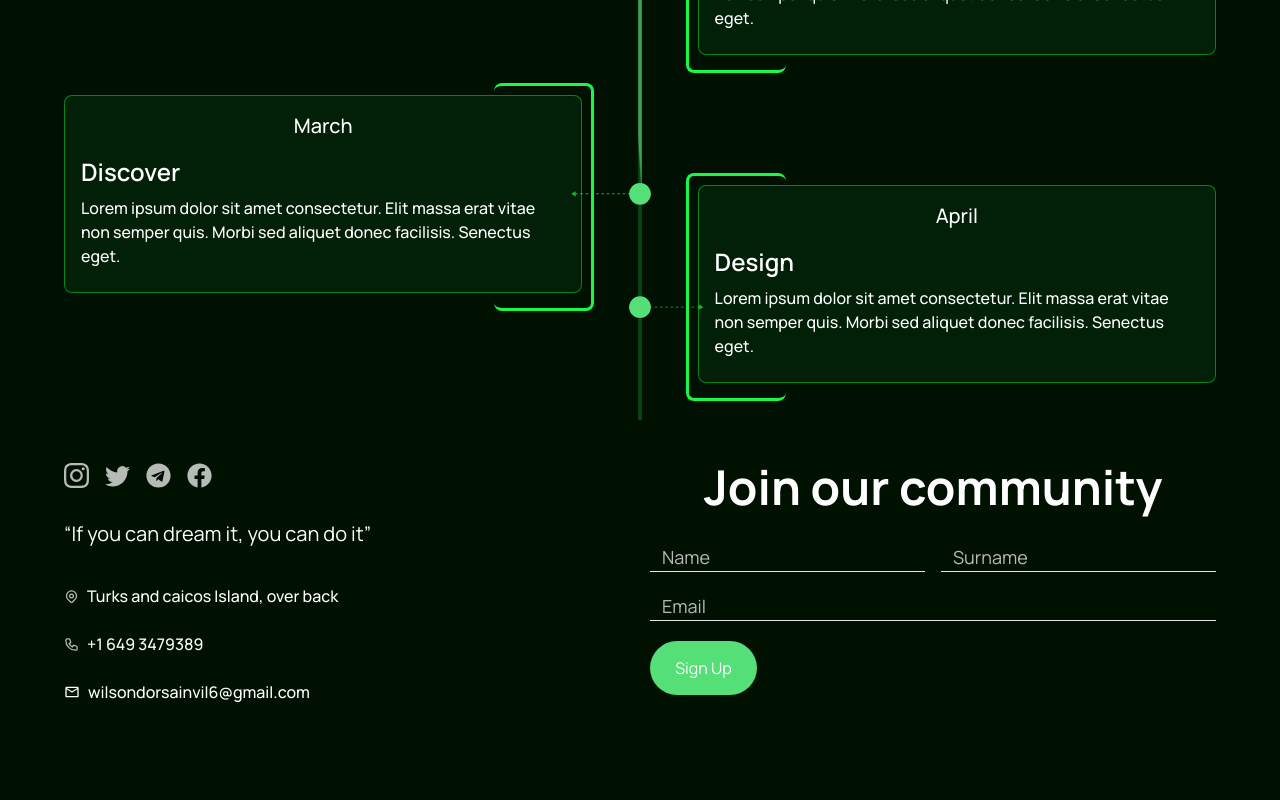
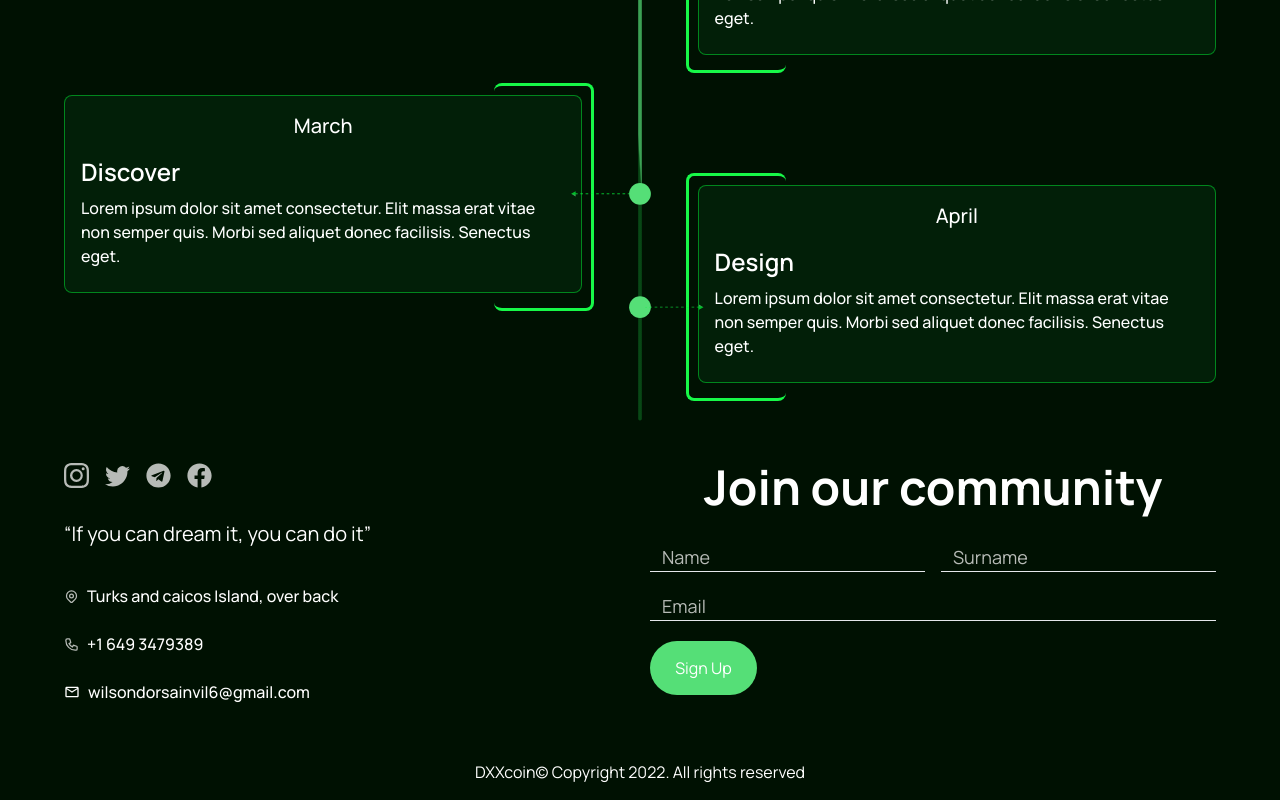
Before and after one commit to gift56/DxxCoin, a React (Vite) app: page / in a window 1280 px wide. Shown: the part 2310-3110 px from the top of the page. Before the commit the page ends 3054 px from the top, so only its background shows below. Built offline with nearby package versions, Linux system fonts and the light colour scheme.

Commit message:
done with this website

```diff
--- a/src/App.jsx
+++ b/src/App.jsx
@@ -5,6 +5,7 @@ import Goals from "./components/Goals";
 import Advantage from "./components/Advantage";
 import RoadMap from "./components/RoadMap";
 import Join from "./components/Join";
+import Footer from "./components/Footer";
 
 const App = () => {
   return (
@@ -15,6 +16,7 @@ const App = () => {
       <Advantage />
       <RoadMap />
       <Join />
+      <Footer />
     </>
   );
 };
--- a/src/components/Footer.jsx
+++ b/src/components/Footer.jsx
@@ -1,9 +1,14 @@
-import React from 'react'
+import React from "react";
 
 const Footer = () => {
+  const date = new Date();
+
+  const year = date.getFullYear();
   return (
-    <footer>Footer</footer>
-  )
-}
+    <footer className="w-full py-4 flex justify-center items-center text-center">
+      <h2>DXXcoin© Copyright {year}. All rights reserved</h2>
+    </footer>
+  );
+};
 
-export default Footer
+export default Footer;
```
